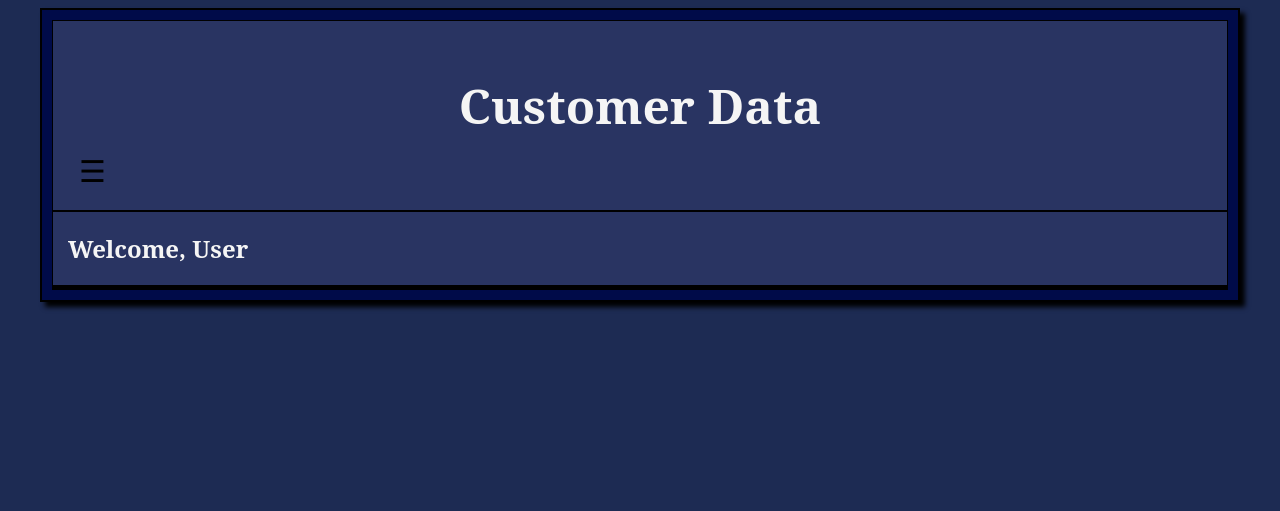
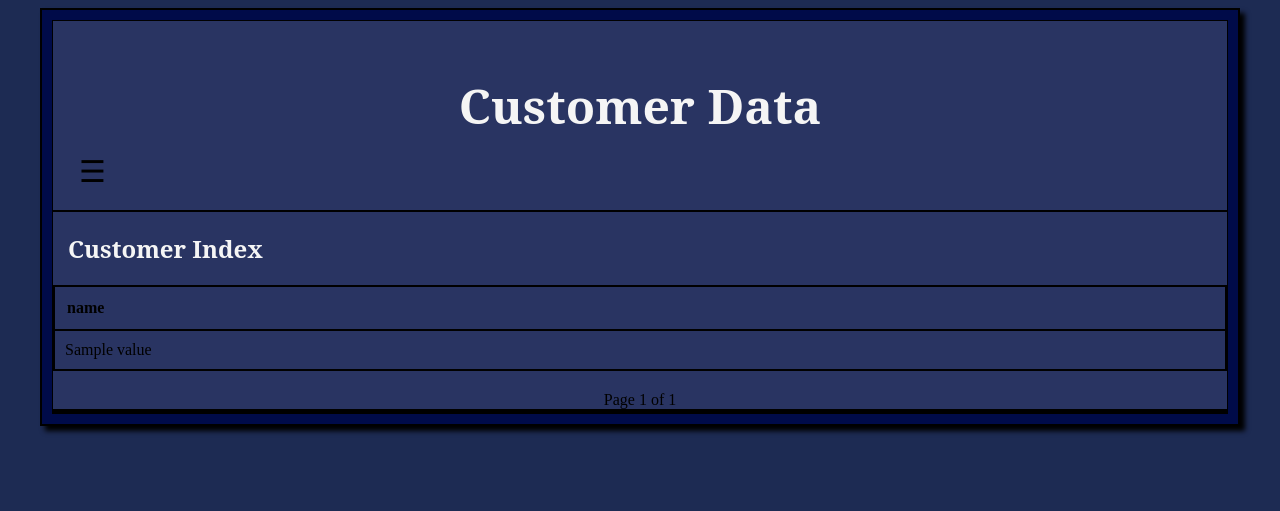
Before and after one commit to cesarcervanteslopez921-eng/p1, a Flask app: template templates/show.html in a window 1280 px wide. Shown: the top 511 px of the page. Run offline with Flask 3, Linux system fonts and the light colour scheme; the template is opened without the code that fills it: most values are stand-ins (such as "Sample title", 1, 10 or a date in 2020); parts of the project's set-up code (start-up, migrations or seed data) failed here and were passed over.

Commit message:
completed the show page allowing a table to be seen and navigated through using flask and jinja

```diff
--- a/main.py
+++ b/main.py
@@ -1,7 +1,7 @@
 import math
 import re #implemented to help me search of ID's due to their unique syntax
 import pandas as pd
-from flask import Flask, render_template
+from flask import Flask, render_template, request
 
 app = Flask(__name__)
 
@@ -39,7 +39,18 @@ def home():
 
 @app.route("/show")
 def show():
-        return render_template("show.html")
+        current_page = request.args.get("page", default=1, type=int)
+        total_pages = math.ceil(len(df) / page_size)
+
+        start = (current_page - 1 ) * page_size
+        end = start + page_size
+
+        rows = df.iloc[start:end].to_dict(orient="records") # used to convert the rows into a dictionary that html understands
+
+
+
+        return render_template("show.html", rows=rows, current_page=current_page, total_pages=total_pages)
+
 #     elif look == "show": #shows the first 10 entries of data set allowing you to cycle through and select specific pages
 #         current_page = 0
 #         total_pages = math.ceil(len(df) / page_size) #calculates the amount of pages in dataset  by 10 per page
--- a/static/Styles.css
+++ b/static/Styles.css
@@ -2,13 +2,17 @@
 
 	body {background-color:#1D2B53;}
 
-	.class {width:30px;
+	.class {
+		width:30px;
 		padding:0px;
 		margin:0px;}
 
-	a {text-decoration:none;
+	a {
+		text-decoration:none;
 		color:#F5F5F5;}
-	a:hover {text-decoration:underline;
+
+	a:hover {
+		text-decoration:underline;
 		color:#FFD369;}
 
 	#wrapper {
@@ -54,26 +58,53 @@
 	}
 
 	#navMenu.show{
-    display:flex;
-	}
+		display:flex;}
 
-	h1 {color:#F5F5F5;
+	h1 {
+		color:#F5F5F5;
 		font-Family: "Serif";}
 
-	h2 {color:#F5F5F5;
+	h2 {
+		color:#F5F5F5;
 		padding-left:15px;
 		font-Family: "Serif";}
 
-	p {color:#F5F5F5;
+	p {
+		color:#F5F5F5;
 		font-family: "Times New Roman";
 		padding-left:10px;
 		padding-right:5px;}
 
-	Main {border:1px solid;
+	Main {
+		border:1px solid;
 		background-color:#293462;
 		padding: 0px 0px 0px 0px;
 		margin: 0px;
 		height:auto;}
+
+	.pagination{
+		margin-top:20px;
+		text-align:center;}
+
+	table{
+		width:100%;
+		border: 2px solid black;
+		border-collapse:collapse;
+    	margin-top:20px;}
+
+	th{
+		border: 2px solid black;
+    	background:#293462;
+    	padding:12px;
+    	text-align:left;}
+
+	td{
+		border: 2px solid black;
+    	padding:10px;
+    	border-bottom:1px solid #ddd;}
+
+	tr:hover{
+    	background:#dbe8ff;}
 
 	Footer {border:2px solid;
 			background-color:#293462;
--- a/templates/show.html
+++ b/templates/show.html
@@ -23,13 +23,52 @@
 			</nav>
 		</header>
 
+	<main>
+		<h2>Customer Index</h2>
+
+		<table>
+			<thead>
+				<tr>
+					{% for column in rows[0].keys() %}
+                		<th>{{ column }}</th>
+            		{% endfor %}
+				</tr>
+			</thead>
+
+			<tbody>
+				{% for row in rows %}
+				<tr>
+					{% for value in row.values() %}
+						<td>{{ value }}</td>
+					{% endfor %}
+				</tr>
+				{% endfor %}
+			</tbody>
+		</table>
+		<div class="pagination">
+
+			{% if current_page > 1 %}
+				<a href="/show?page={{ 1 }}"><<</a>
+			{% endif %}
 
 
-	<main>
-		<h2>Welcome, User</h2>
-		<p>
+			{% if current_page > 1 %}
+				<a href="/show?page={{ current_page - 1 }}"><</a>
+			{% endif %}
 
-		</p>
+
+			Page {{ current_page }} of {{ total_pages }}
+
+
+			{% if current_page < total_pages %}
+				<a href="/show?page={{ current_page + 1 }}">></a>
+			{% endif %}
+
+			{% if current_page < total_pages %}
+				<a href="/show?page={{ [current_page + 5, total_pages] | min }}">>></a>
+			{% endif %}
+
+		</div>
 	</main>
 
 	<footer>
```
Lines whose indentation alone changed are shown as unchanged.
